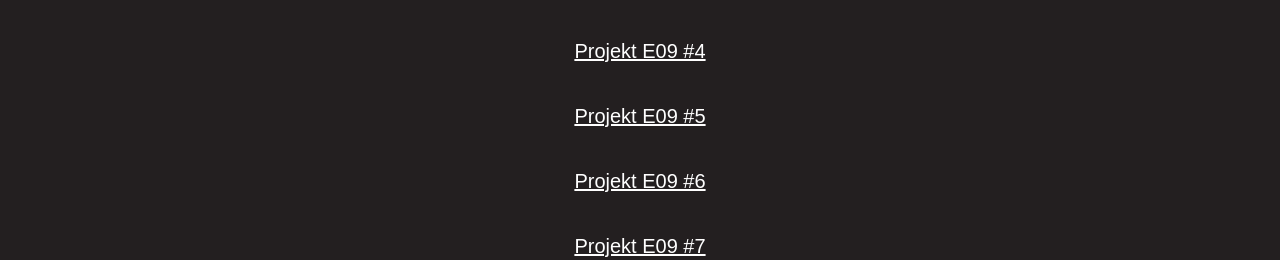
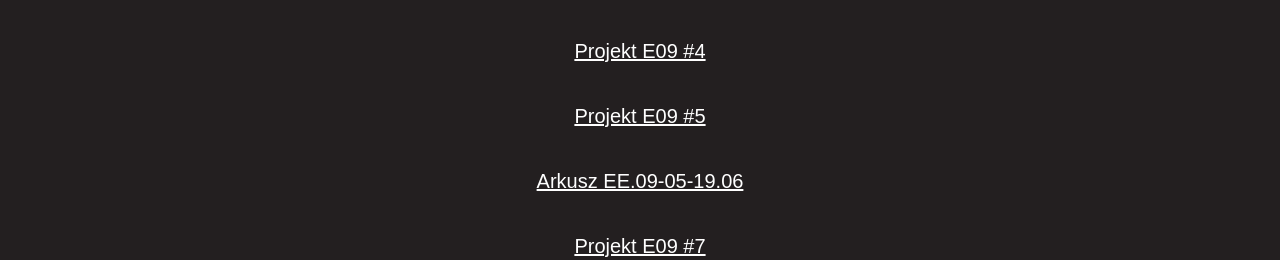
Before and after one commit to 19dszymonpieta/19dszymonpieta.github.io, a plain HTML site: page projekty.html in a window 1280 px wide. Shown: the part 772-1032 px from the top of the page. Drawn offline with Linux system fonts and the light colour scheme.

Commit message:
Update projekty.html

```diff
--- a/projekty.html
+++ b/projekty.html
@@ -46,7 +46,7 @@
 				<a class="project1" href="E14/Arkusz EE.09-04-19.06/dzialania.html">Projekt E09 #5</a>
 				</p>
 				<p>
-				<a class="project1" href="E14/Arkusz EE.09-05-19.06/liczby.html">Projekt E09 #6</a>
+				<a class="project1" href="E14/Arkusz EE.09-05-19.06/liczby.html">Arkusz EE.09-05-19.06</a>
 				</p>
 				<p>
 				<a class="project1" href="E14/Arkusz EE.09-03-19.06/zawody.html">Projekt E09 #7</a>
```
